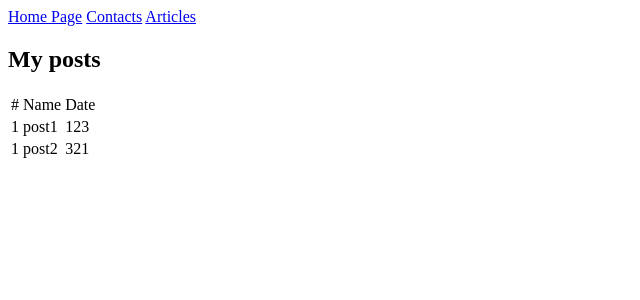
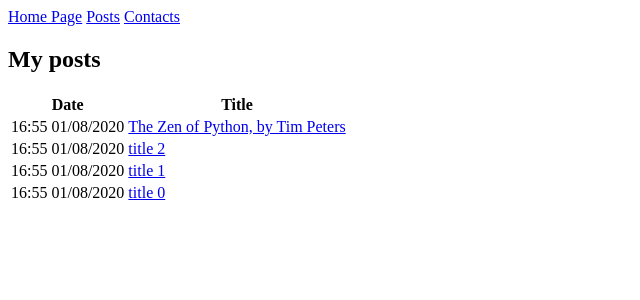
Before and after one commit to nimestel/python_django, a Django app: page /posts in a window 1280 px wide. Shown: the top 300 px of the page, without its empty margins (0-640 px from the left). Run offline with Django 3.2, Linux system fonts and the light colour scheme.

Commit message:
route posts

```diff
--- a/templates/base.html
+++ b/templates/base.html
@@ -6,8 +6,8 @@
 </head>
 <body>
 <a href="/">Home Page</a>
+<a href="/posts">Posts</a>
 <a href="/contacts">Contacts</a>
-<a href="/articles">Articles</a>
 {% block content %}{% endblock %}
 </body>
 </html>
--- a/templates/posts.html
+++ b/templates/posts.html
@@ -3,17 +3,17 @@
 {% block content %}
 <h2>My posts</h2>
 <table>
-    <tr>
-        <td>#</td>
-        <td>Name</td>
-        <td>Date</td>
-    </tr>
+    <thead>
+        <th>Date</th>
+        <th>Title</th>
+    </thead>
+    <tbody>
     {% for post in posts %}
     <tr>
-        <td>1</td>
-        <td>{{ post.name }}</td>
-        <td>{{ post.date }}</td>
+        <td>{{ post.date|date:"H:i d/m/Y" }}</td>
+        <td><a href="/posts/{{ post.id }}">{{ post.title }}</a></td>
     </tr>
     {% endfor %}
+    </tbody>
 </table>
 {% endblock %}
--- a/web/urls.py
+++ b/web/urls.py
@@ -6,5 +6,5 @@ urlpatterns = [
     path('', views.index),
     path('contacts', views.contacts),
     path('posts', views.posts),
-    path('post', views.post),
+    path('posts/<int:number>', views.post),
 ]
--- a/web/views.py
+++ b/web/views.py
@@ -1,7 +1,7 @@
 from datetime import datetime
 
 from django.http import HttpResponse
-from django.shortcuts import render
+from django.shortcuts import render, redirect
 
 
 def index(request):
@@ -16,17 +16,27 @@ def contacts(request):
     })
 
 
-def posts(request):
-    return render(request, 'posts.html', context={
-        'posts': [
-            {'name': 'post1', 'date': 123},
-            {'name': 'post2', 'date': 321},
-        ],
-    })
-
-
-def post(request):
-    return render(request, 'post.html', context={
+posts_data = [
+    {
+        'id': 0,
+        'title': 'title 0',
+        'date': datetime.now(),
+        'text': """ some test0 """,
+    },
+    {
+        'id': 1,
+        'title': 'title 1',
+        'date': datetime.now(),
+        'text': """ some test1 """,
+    },
+    {
+        'id': 2,
+        'title': 'title 2',
+        'date': datetime.now(),
+        'text': """ some test2 """,
+    },
+    {
+        'id': 3,
         'title': 'The Zen of Python, by Tim Peters',
         'date': datetime.now(),
         'text': """<i>Beautiful is better than ugly.<br>
@@ -48,4 +58,17 @@ Although never is often better than *right* now.<br>
 If the implementation is hard to explain, it's a bad idea.<br>
 If the implementation is easy to explain, it may be a good idea.<br>
 Namespaces are one honking great idea -- let's do more of those!</i>"""
+    }
+]
+
+
+def posts(request):
+    return render(request, 'posts.html', context={
+        'posts': reversed(posts_data)
     })
+
+
+def post(request, number):
+    if number >= len(posts_data):
+        return redirect('/posts')
+    return render(request, 'post.html', context=posts_data[number])
```
